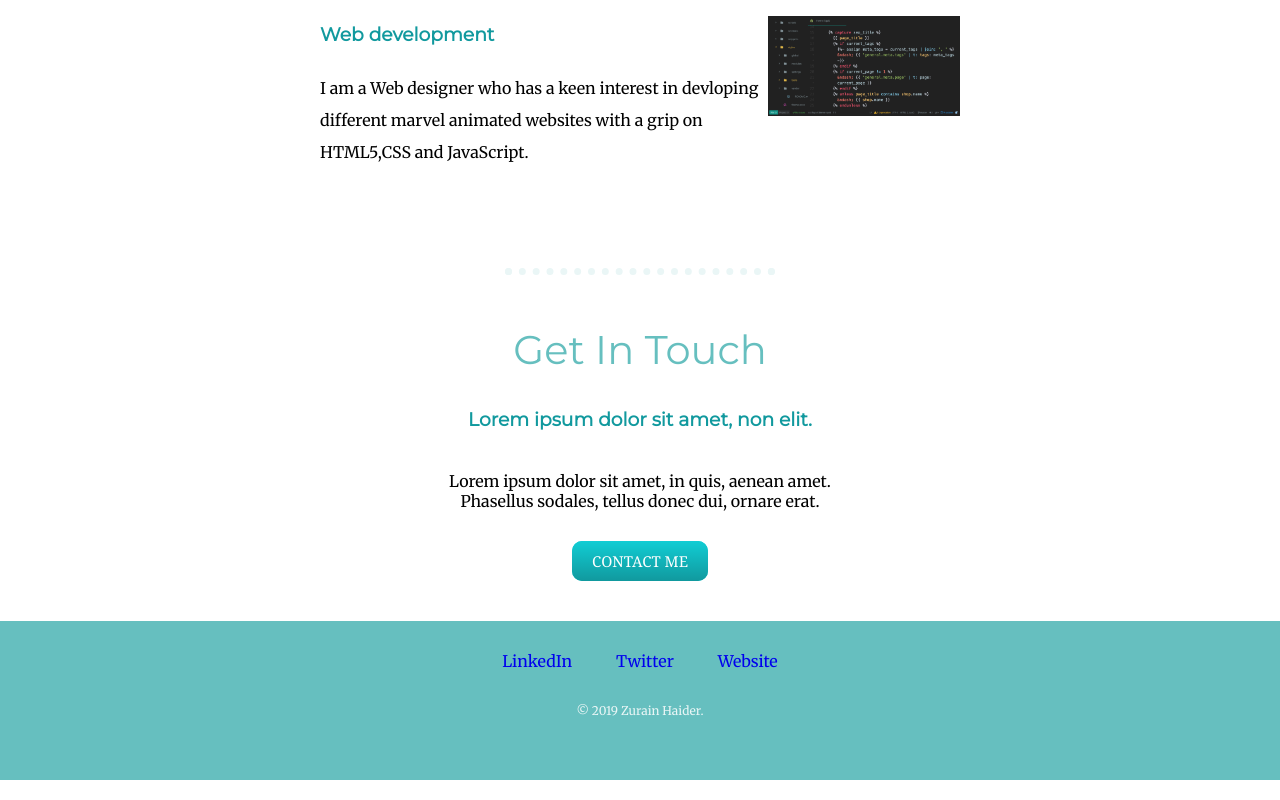
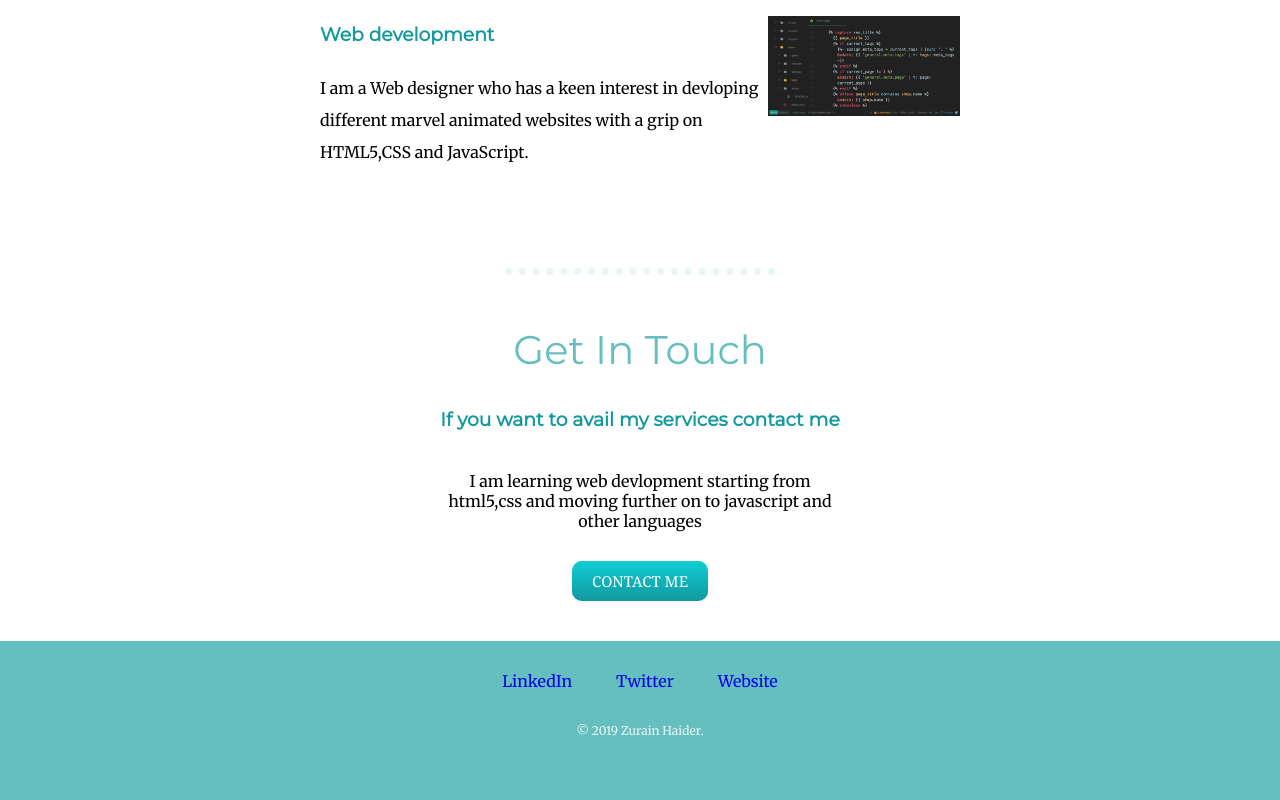
Before and after one commit to zurainhaider164186/firstpersonalwebsite, a plain HTML site: page index.html in a window 1280 px wide. Shown: the part 1617-2417 px from the top of the page. Drawn offline with Linux system fonts and the light colour scheme.

Commit message:
Update index.html

```diff
--- a/index.html
+++ b/index.html
@@ -40,8 +40,8 @@
     <hr>
     <div class="contact-me">
       <h2>Get In Touch</h2>
-      <h3>Lorem ipsum dolor sit amet, non elit.</h3>
-      <p class="contact-msg">Lorem ipsum dolor sit amet, in quis, aenean amet. Phasellus sodales, tellus donec dui, ornare erat.</p>
+      <h3>If you want to avail my services contact me</h3>
+      <p class="contact-msg">I am learning web devlopment starting from html5,css and moving further on to javascript and other languages</p>
       <a class="butn" href="mailto:name@email.com">CONTACT ME</a>
     </div>
   </div>
```
